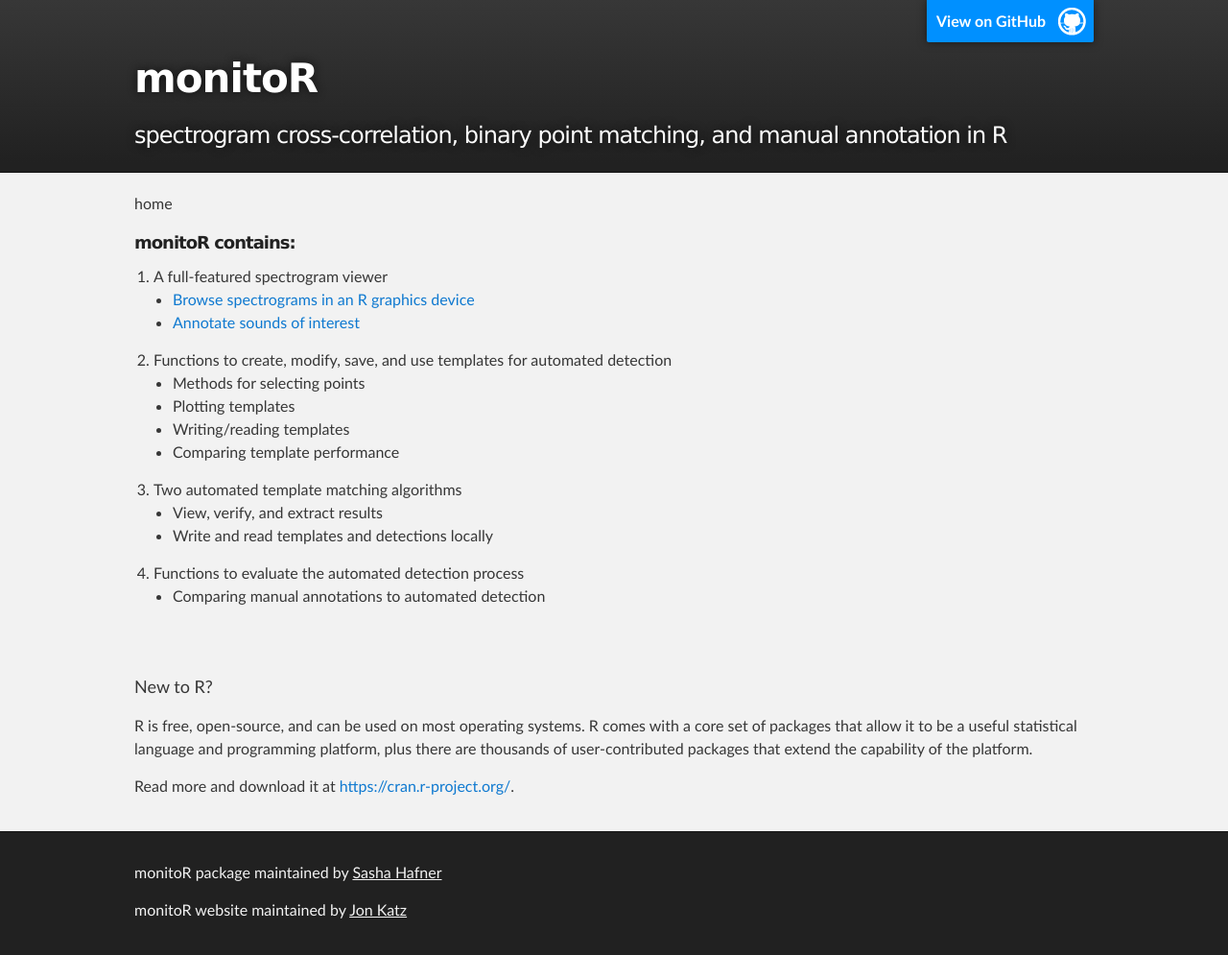
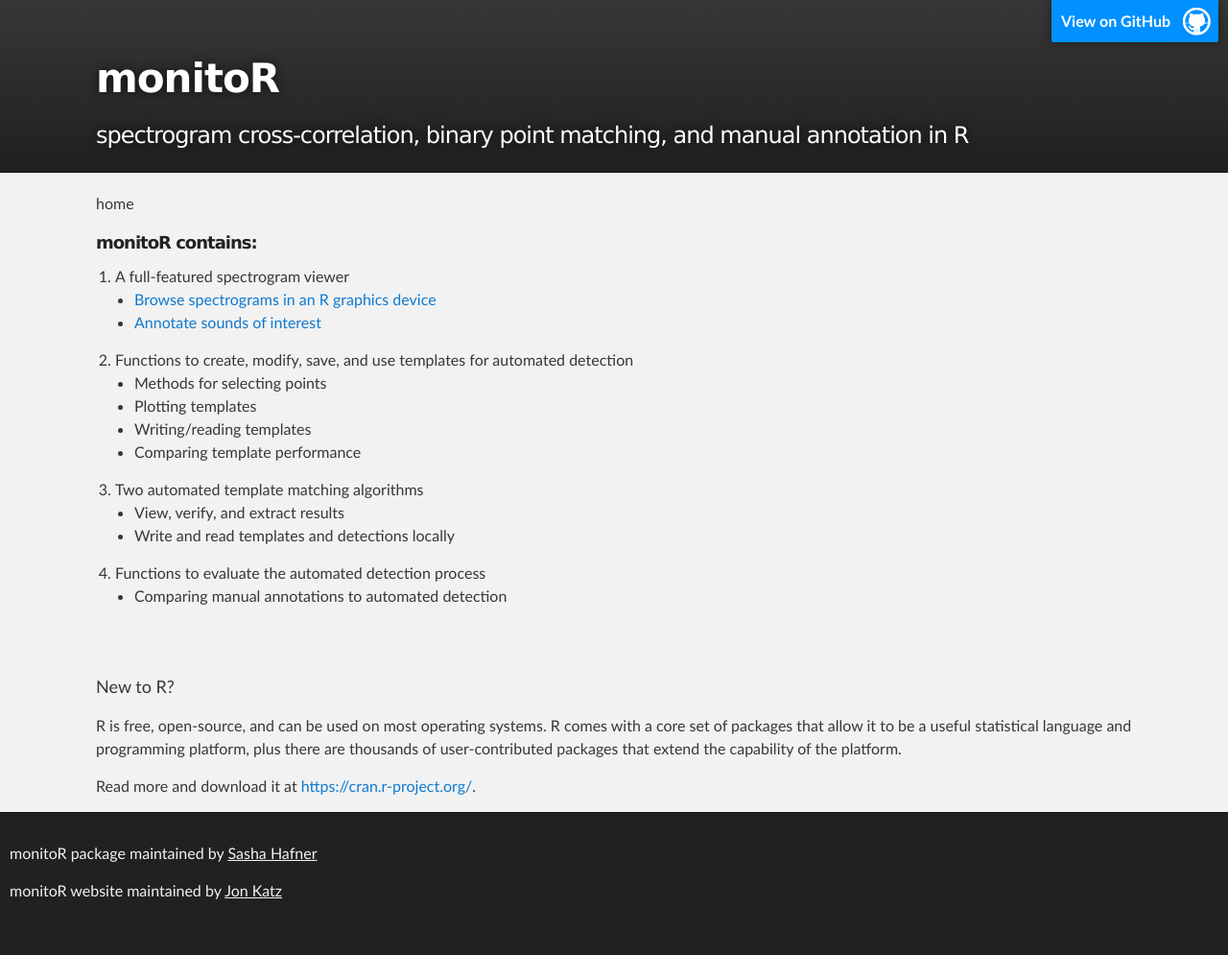
Before and after one commit to jonkatz2/monitoR, a Jekyll site: the page built from index.md, in a window 1280 px wide. Shown: the whole page at 96% size. Built offline with Jekyll 4.4.1, drawn with Linux system fonts in a browser that asks for light colours.

Commit message:
background test

```diff
--- a/assets/css/style.scss
+++ b/assets/css/style.scss
@@ -4,13 +4,17 @@
 @import "jekyll-theme-slate";
 
 .inner {
-    max-width:1000px;
+    max-width:100%;
 }
 
 #header_wrap .inner {
-    padding: 50px 10px 0px 10px;
+    padding: 50px 100px 0px 100px;
 }
 
 #main_content {
-    padding-top: 10px;
+    padding: 10px 100px 0px 100px;
 }
+
+#mainlist {
+    background-image: url("/home/jon/Documents/monitoR-dev/gh-pages/assets/images/semitrans.png");
+}
--- a/index.md
+++ b/index.md
@@ -2,36 +2,36 @@
 layout: default
 ---
 <p>home</p>
-
-<h1 style="font-size:large;">monitoR contains:</h1>
-<ol>
-    <li>A full-featured spectrogram viewer
-        <ul>
-            <li><a href="assets/viewingSpectrograms/viewingSpectrograms.html">Browse spectrograms in an R graphics device</a></li>
-            <li><a href="assets/annotatingSpectrograms/annotatingSpectrograms.html">Annotate sounds of interest</a></li>
-        </ul>
-    </li>
-    <li>Functions to create, modify, save, and use templates for automated detection
-        <ul>
-            <li>Methods for selecting points</li>
-            <li>Plotting templates</li>
-            <li>Writing/reading templates</li>
-            <li>Comparing template performance</li>
-        </ul>
-    </li>
-    <li>Two automated template matching algorithms
-        <ul>
-            <li>View, verify, and extract results</li>
-            <li>Write and read templates and detections locally</li>
-        </ul>
-    </li>
-    <li>Functions to evaluate the automated detection process
-        <ul>
-            <li>Comparing manual annotations to automated detection</li>
-        </ul>
-    </li>
-</ol>
-
+<div id="mainlist">
+    <h1 style="font-size:large;">monitoR contains:</h1>
+    <ol>
+        <li>A full-featured spectrogram viewer
+            <ul>
+                <li><a href="assets/viewingSpectrograms/viewingSpectrograms.html">Browse spectrograms in an R graphics device</a></li>
+                <li><a href="assets/annotatingSpectrograms/annotatingSpectrograms.html">Annotate sounds of interest</a></li>
+            </ul>
+        </li>
+        <li>Functions to create, modify, save, and use templates for automated detection
+            <ul>
+                <li>Methods for selecting points</li>
+                <li>Plotting templates</li>
+                <li>Writing/reading templates</li>
+                <li>Comparing template performance</li>
+            </ul>
+        </li>
+        <li>Two automated template matching algorithms
+            <ul>
+                <li>View, verify, and extract results</li>
+                <li>Write and read templates and detections locally</li>
+            </ul>
+        </li>
+        <li>Functions to evaluate the automated detection process
+            <ul>
+                <li>Comparing manual annotations to automated detection</li>
+            </ul>
+        </li>
+    </ol>
+</div>
 <p style="font-size:large;padding-top:3em;">New to R?</p>
 <p>R is free, open-source, and can be used on most operating systems. R comes with a core set of packages that allow it to be a useful statistical language and programming platform, plus there are thousands of user-contributed packages that extend the capability of the platform.</p>
 <p>Read more and download it at <a href="https://cran.r-project.org/" target="_blank">https://cran.r-project.org/</a>.
```
Also changed, not shown: assets/images/MABI01_05-31_3_grad.png (deleted), assets/images/grad1.png (deleted), assets/images/semitrans.png (added).
